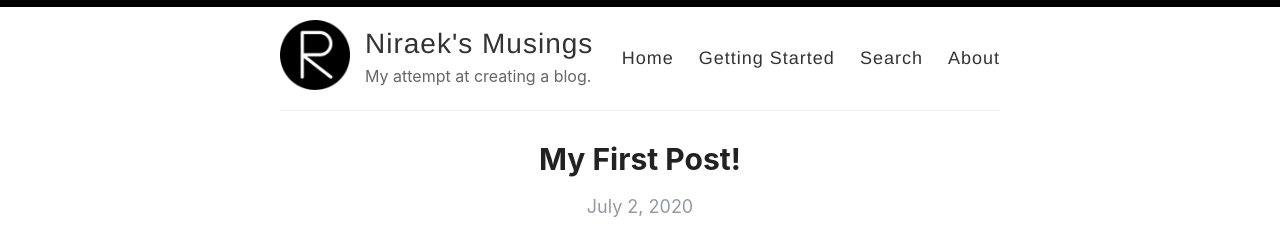
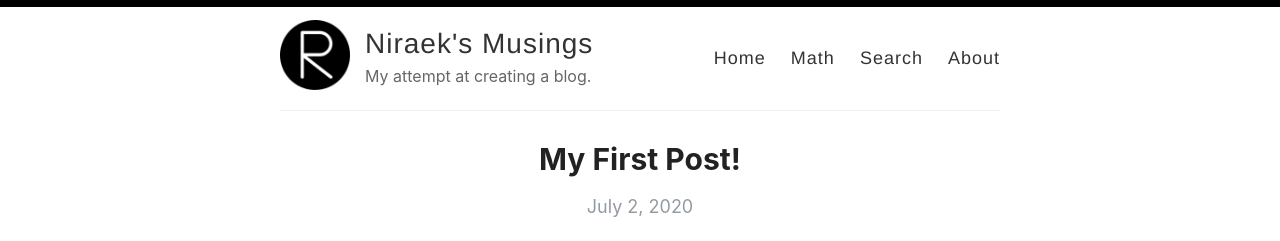
Before and after one commit to niraekjs/niraek.github.io, a Jekyll site: the page built from index.html, in a window 1280 px wide. Shown: the top 241 px of the page. Built offline with Jekyll 4.4.1, drawn with Linux system fonts in a browser that asks for light colours; the list of posts is cut into pages by our own code.

Commit message:
Update default.html

```diff
--- a/_layouts/default.html
+++ b/_layouts/default.html
@@ -28,7 +28,7 @@
 
             <nav>
               <a href="{{ site.baseurl }}/">Home</a>
-              <a href="{{ site.baseurl }}/getting-started">Getting Started</a>
+              <a href="{{ site.baseurl }}/math">Math</a>
               <a href="{{ site.baseurl }}/search">Search</a>
               <a href="{{ site.baseurl }}/about">About</a>
             </nav>
```
